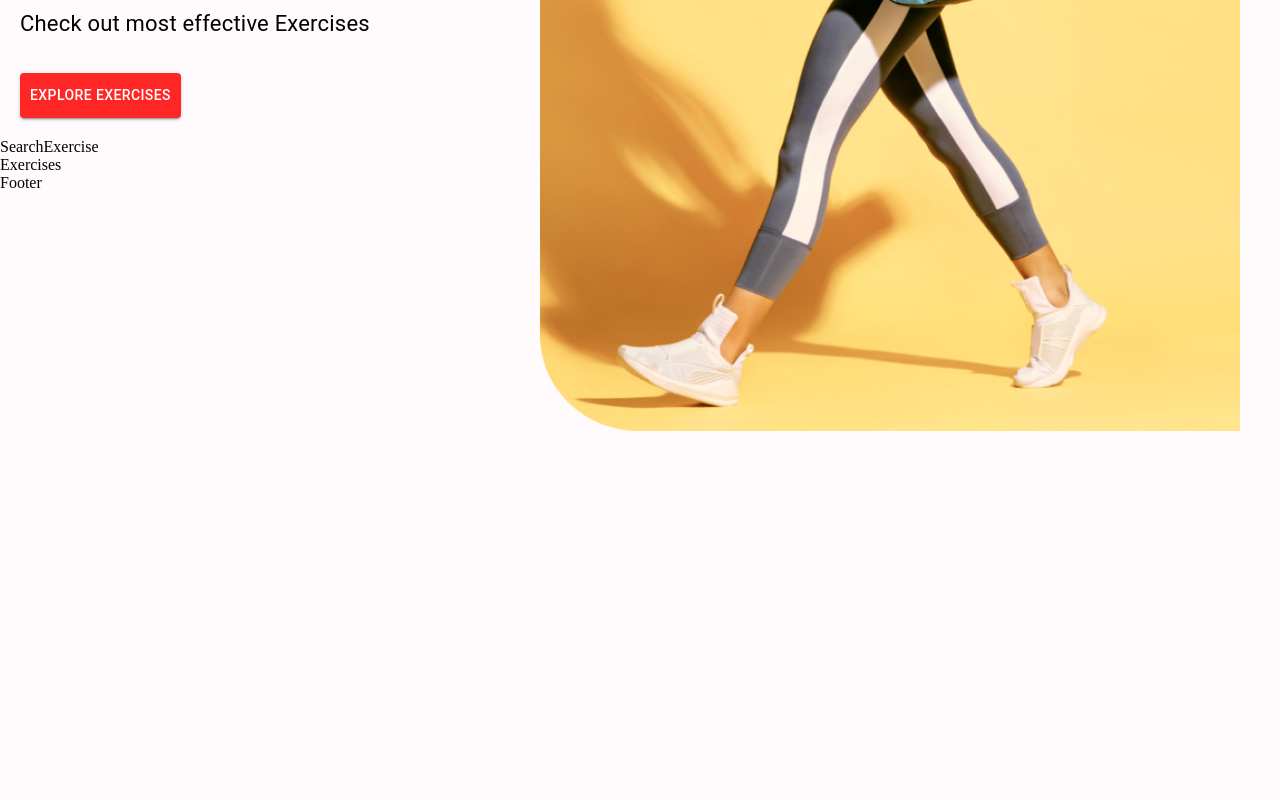
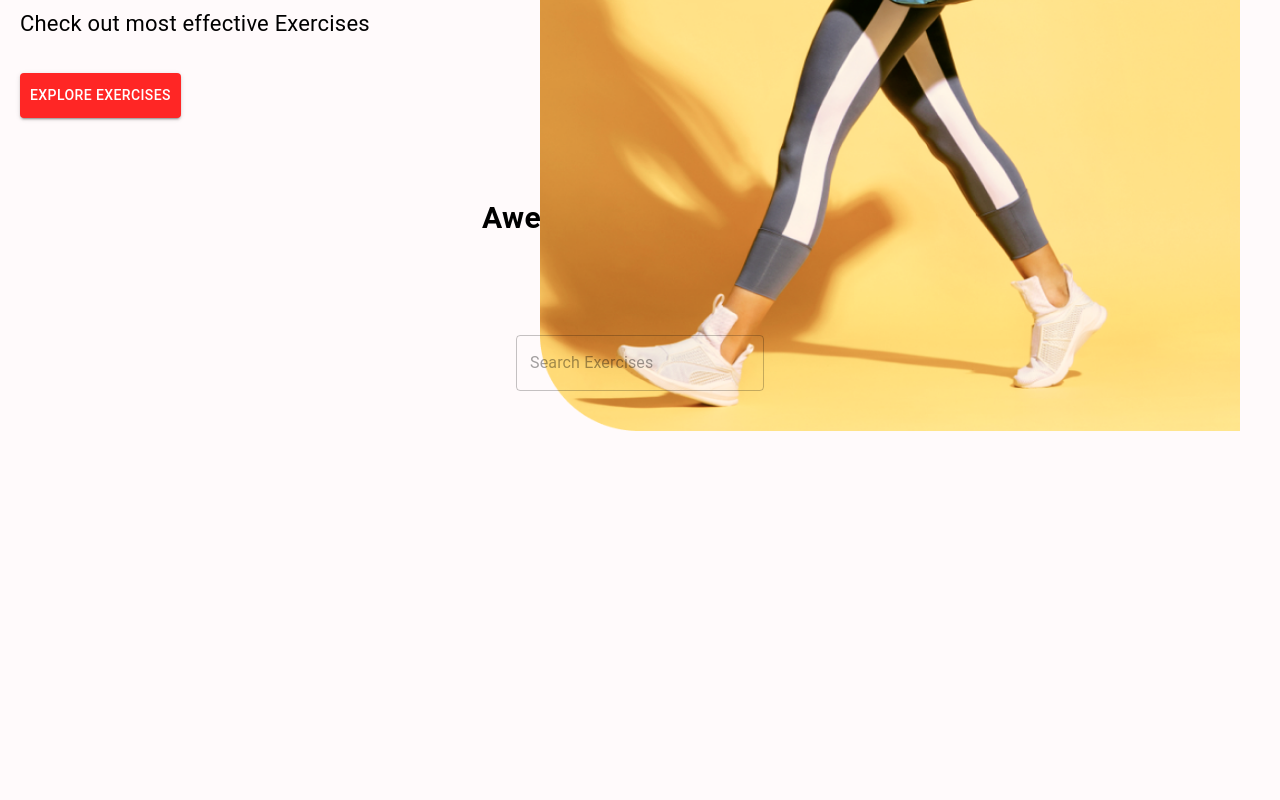
Before and after one commit to alexander784/gym, a React (Create React App) app: page / in a window 1280 px wide. Shown: the part 320-1120 px from the top of the page. Before the commit the page ends 800 px from the top, so only its background shows below. Built offline with nearby package versions, Linux system fonts and the light colour scheme.

Commit message:
Structuring SearchExercises

```diff
--- a/src/components/SearchExercise.js
+++ b/src/components/SearchExercise.js
@@ -1,8 +1,31 @@
-import React from 'react'
+import React from 'react';
+import { Box, Stack, TextField, Typography } from '@mui/material';
 
 const SearchExercise = () => {
   return (
-    <div>SearchExercise</div>
+    // Wrap the section with a Stack component
+    <Stack alignItems="center" mt="37px"
+    justifyContent="center" p="20px">
+      <Typography fontWeight={700}
+
+      // Responsiveness
+      sx={{fontSize:{ ig: "44px", xs:"30px"}}}
+      mb="50px" textAlign="center">
+        Awesome Exercise you <br />
+        Should Know
+
+      </Typography>
+      <Box position="relative" mb ="720px">
+        <TextField
+        height="76px"
+        value=""
+        onchange={ () => {}}
+        placeholder='Search Exercises'
+        type="text"/>
+
+      </Box>
+
+    </Stack>
   )
 }
 
```
